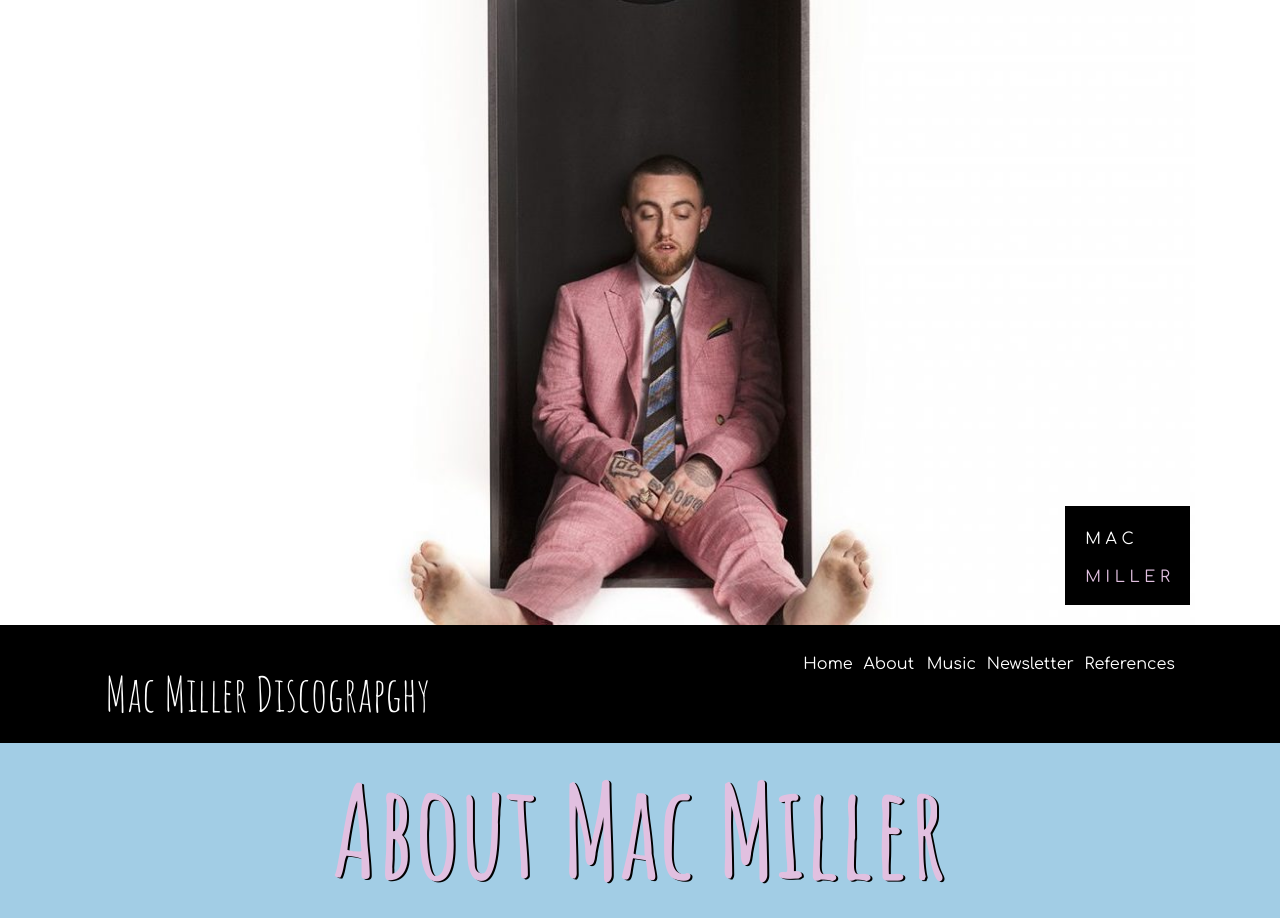
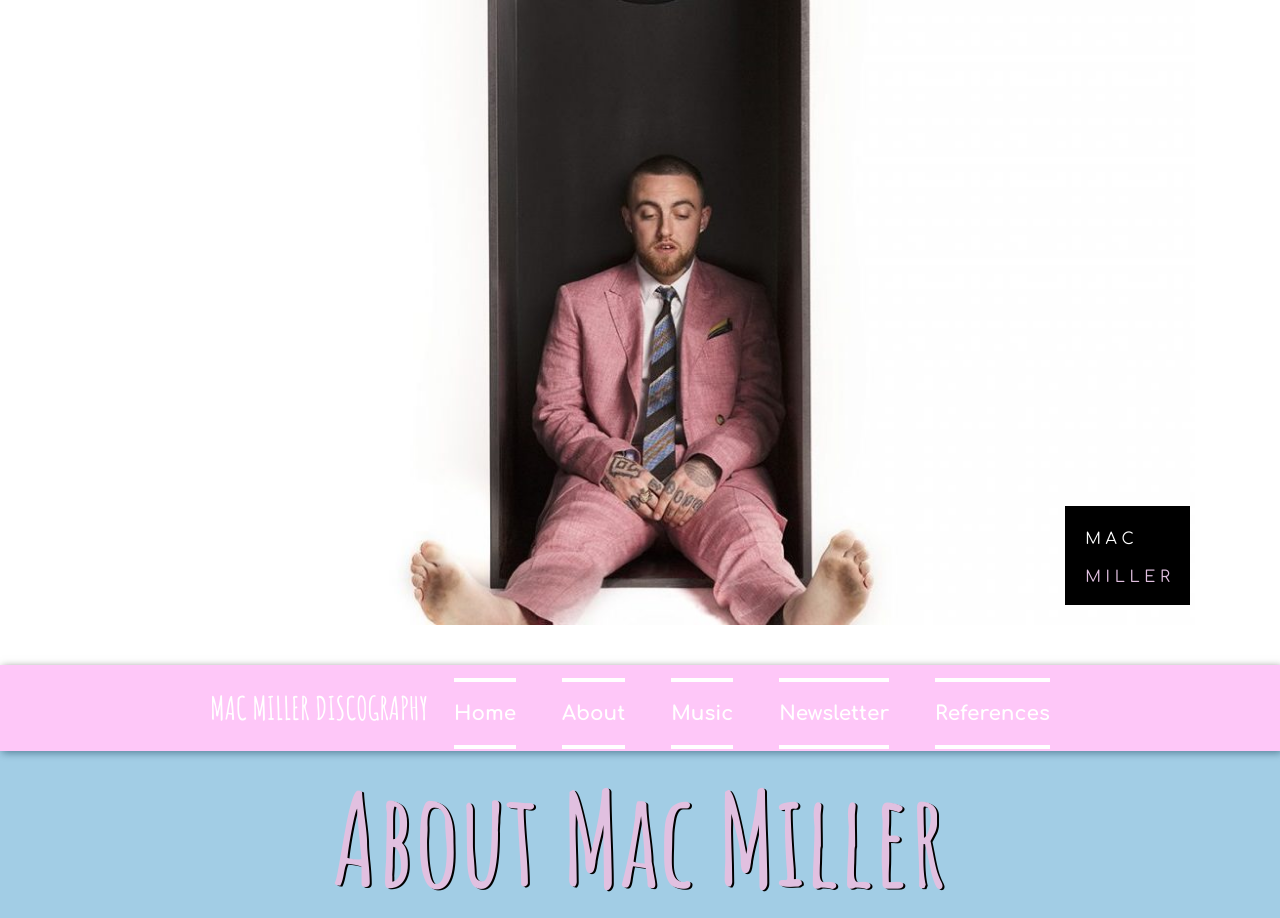
Before and after one commit to Slaysia/MacMiller, a plain HTML site: page index.html in a window 1280 px wide. Shown: the top 918 px of the page. Drawn offline with Linux system fonts and the light colour scheme; a script that the page names is missing.

Commit message:
changed navbar

```diff
--- a/CSS/script.css
+++ b/CSS/script.css
@@ -116,12 +116,33 @@ form label { font-size: 1.2em; }
 
 .Footer p { font-size: 1em; }
 
-/*inside the grid styles*/
-nav { list-style: none; display: inline-block; padding: 0; width: 100%; }
-nav .navbar-brand { margin-top: 20px; padding-left: 20px;}
-nav .navbar-nav { float: right; padding-right: 20px; margin-bottom: 40px;}
-li { font-size:1.3em; color: #000; font-weight: 700; }
-ul li { list-style: none; padding: 0; }
+/* NAVIGATION */
+nav {
+  margin-top: 40px;
+  padding: 24px;
+  text-align: center;
+  font-family: Raleway;
+  box-shadow: 2px 2px 8px rgba(0, 0, 0, 0.5);
+}
+#nav-1 {
+  background: #FEC7F8;
+}
+.link-1 {
+  transition: 0.3s ease;
+  background: #FEC7F8;
+  color: #ffffff;
+  font-size: 20px;
+  text-decoration: none;
+  border-top: 4px solid #fff;
+  border-bottom: 4px solid #fff;
+  padding: 20px 0;
+  margin: 0 20px;
+}
+.link-1:hover {
+  border-top: 4px solid #ffffff;
+  border-bottom: 4px solid #ffffff;
+  padding: 6px 0;
+}
 
 
 /***********************************/
--- a/index.html
+++ b/index.html
@@ -36,19 +36,15 @@
       </div>
     </div>
 
+    <nav id="nav-1">
+      <h2> MAC MILLER DISCOGRAPHY
+      <a class="link-1" href="#">Home</a>
+      <a class="link-1" href="#">About</a>
+      <a class="link-1" href="#">Music</a>
+      <a class="link-1" href="#">Newsletter</a>
+        <a class="link-1" href="http://site32.wdd.francistuttle.edu/MacMiller/references.html">References</a>
+    </nav>
 
-  <nav class="navbar navbar-inverse  navbar-toggleable-sm sticky-top" style="background-color: #000000; ">
-    <div class="container">
-      <div class="navbar-brand" style="font-size: 3em;">Mac Miller Discograpghy</div>
-      <div class="navbar-nav" style="display: inline;">
-        <a class="nav-item nav-link active" href="#" style="display: inline; padding-left: 8px;">Home</a>
-        <a class="nav-item nav-link" href="#about" style="display: inline; padding-left: 8px;">About </a>
-        <a class="nav-item nav-link" href="#Albums" style="display: inline; padding-left: 8px;">Music</a>
-        <a class="nav-item nav-link" href="#form" style="display: inline; padding-left: 8px;">Newsletter</a>
-        <a class="nav-item nav-link" href="#" style="display: inline; padding-left: 8px;">References</a>
-      </div><!-- navbar-nav -->
-    </div><!-- container -->
-  </nav>
 
 
 <div class="about">
@@ -59,9 +55,6 @@
 
      <div class="aboutmini"> <p>Miller’s slow, minimalist, spacey soundscapes have delivered baselines and bars for 5 consecutive albums starting with Blue Slide Park - the Pittsburgh rapper won’t be second guessed. While he admits he aims to make his best album with every release, his discography tends to explore new worlds and fresh concepts with each addition rather than a continually improving take on the same feeling. <br> I’m learning more and more about how many things can go into a song and what being a producer really means. It’s so much more than sitting down and making a beat in a program.</p>
      </div>
-
-
-
 </div>
 
 
```
